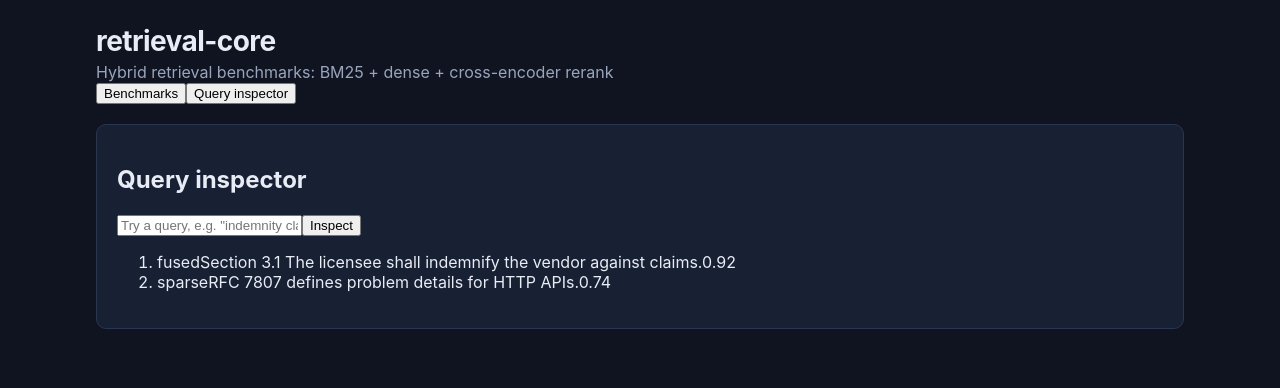
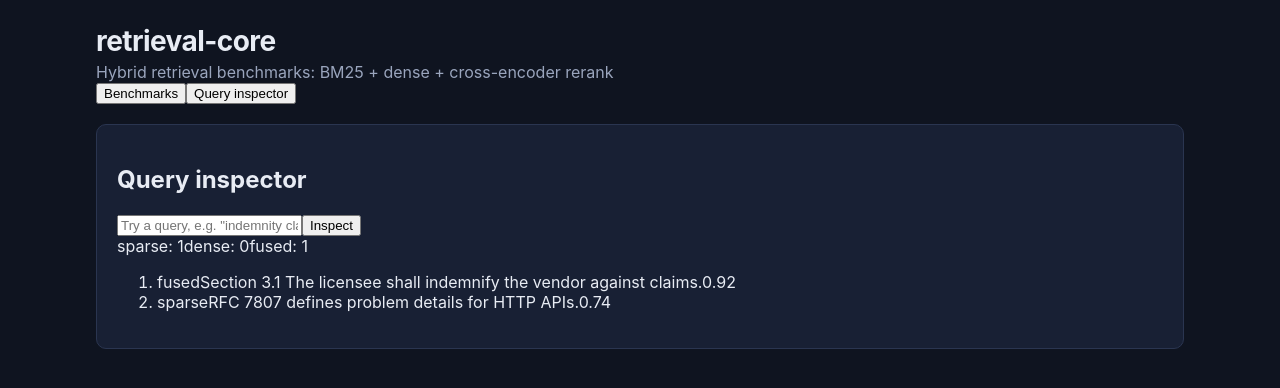
Before and after one commit to abj360/Retrieve-Me, a React (Vite) app in the folder dashboard/: page / in a window 1280 px wide. Both pictures are taken after a click on the button "Query inspector". Shown: the top 388 px of the page. Built offline with nearby package versions, Linux system fonts and the light colour scheme.

Commit message:
feat(ui): add query inspection view to dashboard

```diff
--- a/dashboard/src/components/QueryInspector.tsx
+++ b/dashboard/src/components/QueryInspector.tsx
@@ -41,6 +41,10 @@ export function QueryInspector() {
       : MOCK_RESULTS.filter((chunk) =>
           chunk.text.toLowerCase().includes(submitted.toLowerCase().trim()),
         );
+  const stageCounts = visibleResults.reduce(
+    (counts, chunk) => ({ ...counts, [chunk.source]: (counts[chunk.source] ?? 0) + 1 }),
+    {} as Record<string, number>,
+  );
 
   return (
     <section className="panel query-inspector">
@@ -58,11 +62,19 @@ export function QueryInspector() {
           Inspect
         </button>
       </div>
+      <div className="stage-breakdown">
+        {(["sparse", "dense", "fused"] as const).map((stage) => (
+          <span key={stage} className={`badge source-${stage}`}>
+            {stage}: {stageCounts[stage] ?? 0}
+          </span>
+        ))}
+      </div>
       <ol className="result-list" aria-label="inspection results">
         {visibleResults.map((chunk) => (
           <li key={chunk.chunkId} className="result-item">
             <span className={`badge source-${chunk.source}`}>{chunk.source}</span>
             <span className="result-text">{chunk.text}</span>
+            <span className="score-bar" style={{ width: `${Math.round(chunk.score * 100)}%` }} />
             <span className="result-score">{chunk.score.toFixed(2)}</span>
           </li>
         ))}
```
